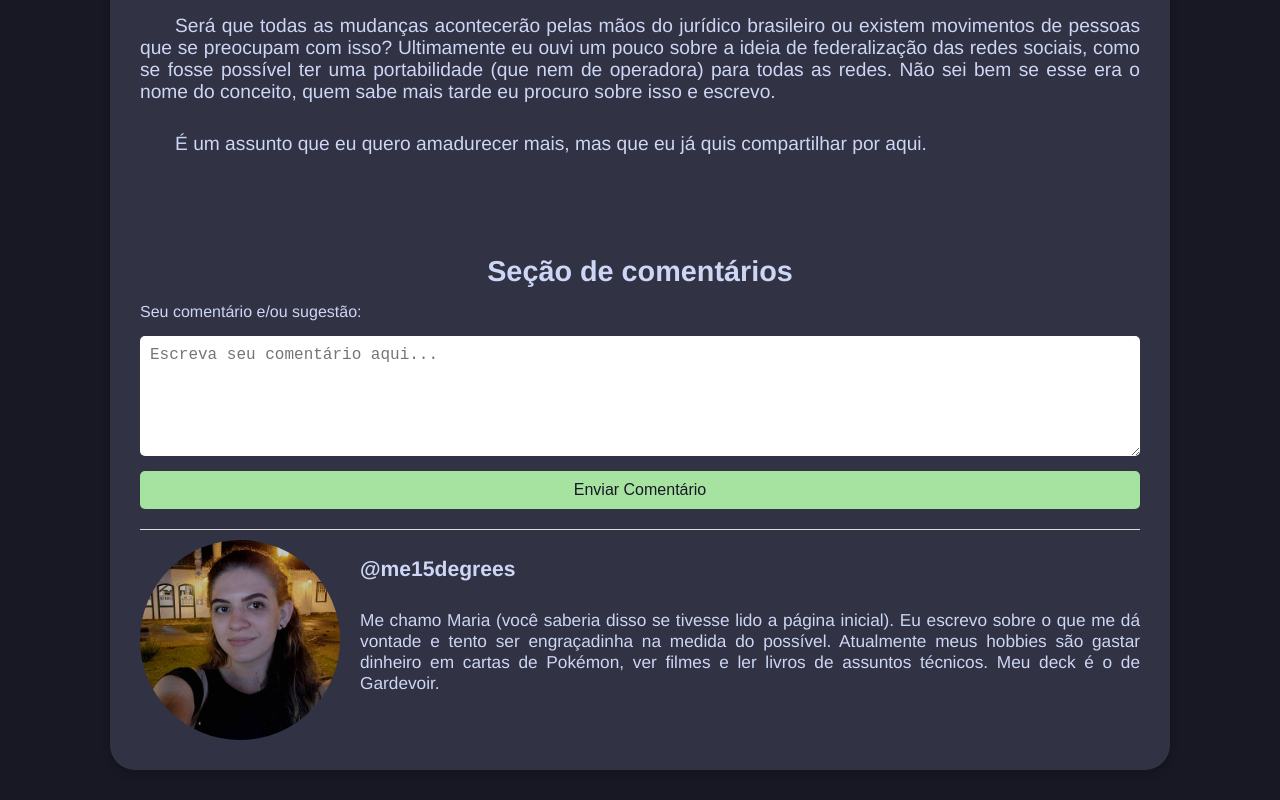
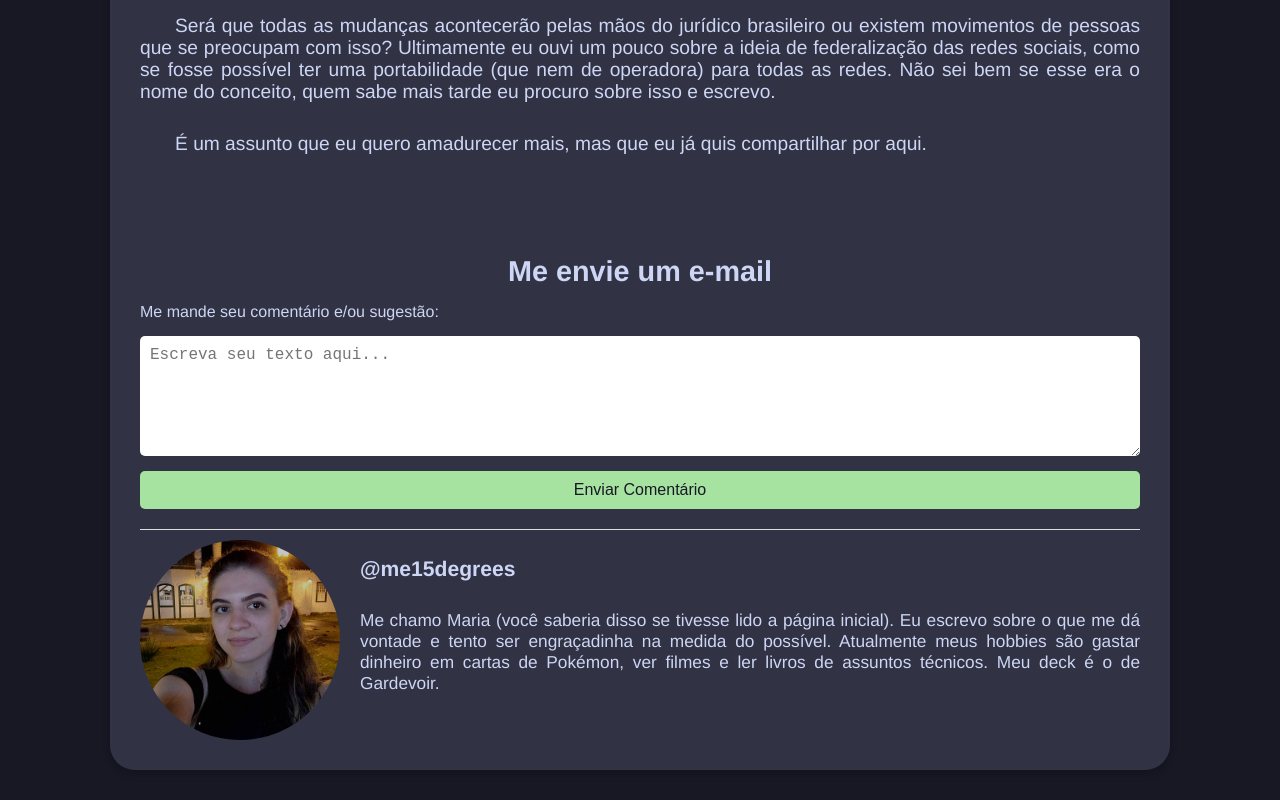
Before and after one commit to me15degrees/blog.io, a plain HTML site: page artigo4.html in a window 1280 px wide. Shown: the part 2552-3352 px from the top of the page. Drawn offline with Linux system fonts and the light colour scheme.

Commit message:
feat: email section reewriten

```diff
--- a/artigo4.html
+++ b/artigo4.html
@@ -157,16 +157,16 @@
 
 
         <div class="comment-section">
-            <h3>Seção de comentários</h3>
+            <h3>Me envie um e-mail</h3>
             <form action="mailto:me15degrees@gmail.com" method="post" enctype="text/plain">
-                <label for="comment">Seu comentário e/ou sugestão:</label>
-                <textarea id="comment" name="comment" placeholder="Escreva seu comentário aqui..." required></textarea>
+                <label for="comment">Me mande seu comentário e/ou sugestão:</label>
+                <textarea id="comment" name="comment" placeholder="Escreva seu texto aqui..." required></textarea>
                 <input type="submit" value="Enviar Comentário">
             </form>
         </div>
 
         <div class="blog-signature">
-            <img src="profile.jpg" alt="Foto da autora" style="max-width: 50%; max-height: 50%;">
+            <img src="profile.jpg" alt="Foto da autora" style="max-width: 30%; max-height: 30%;">
             <div>
                 <h4>@me15degrees</h4>
                 <h5>Me chamo Maria (você saberia disso se tivesse lido a página inicial). Eu escrevo sobre o que me dá vontade e tento ser engraçadinha na medida do possível. Atualmente meus hobbies são gastar dinheiro em cartas de Pokémon, ver filmes e ler livros de assuntos técnicos. Meu deck é o de Gardevoir.
```
